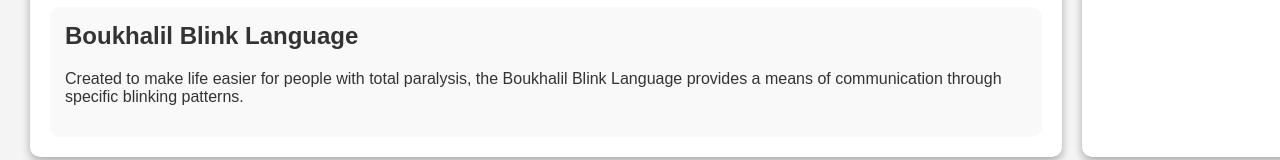
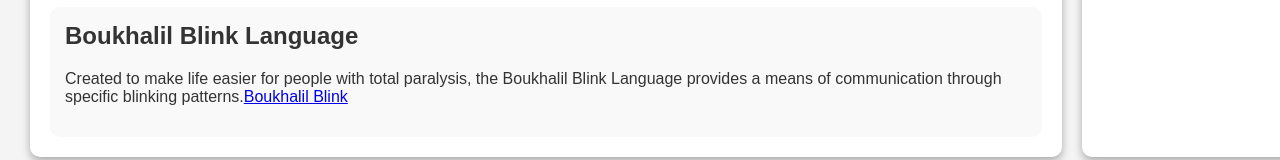
Before and after one commit to Joeboukhalil/Joe-Bou-Khalil-Innovations, a plain HTML site: page index.html in a window 1280 px wide. Both pictures are taken after a click on the button "Boukhalil Blink". Shown: the part 198-358 px from the top of the page. Drawn offline with Linux system fonts and the light colour scheme.

Commit message:
Update index.html

```diff
--- a/index.html
+++ b/index.html
@@ -88,7 +88,8 @@
             <button onclick="toggleDescription('desc-boukhalil')">Boukhalil Blink</button>
             <div id="desc-boukhalil" class="description">
                 <h2>Boukhalil Blink Language</h2>
-                <p>Created to make life easier for people with total paralysis, the Boukhalil Blink Language provides a means of communication through specific blinking patterns.</p>
+                <p>Created to make life easier for people with total paralysis, the Boukhalil Blink Language provides a means of communication through specific blinking patterns.<a href="https://joeboukhalil.github.io/Boukhalil-Blink-A-Universal-Eye-Blink-Language-for-Empowering-Communication/" target="_blank">Boukhalil Blink</a>
+</p>
             </div>
         </div>
 
```
